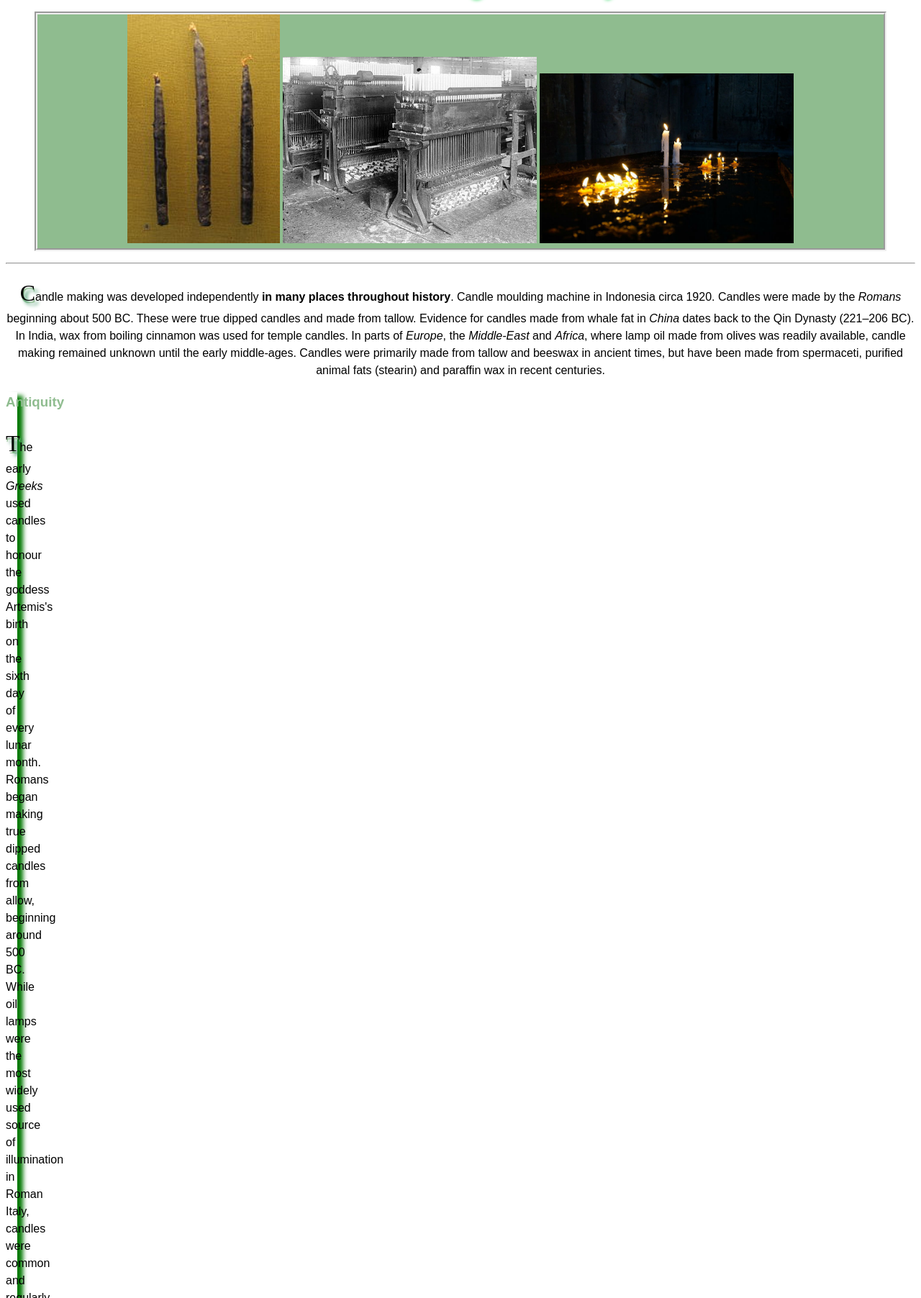
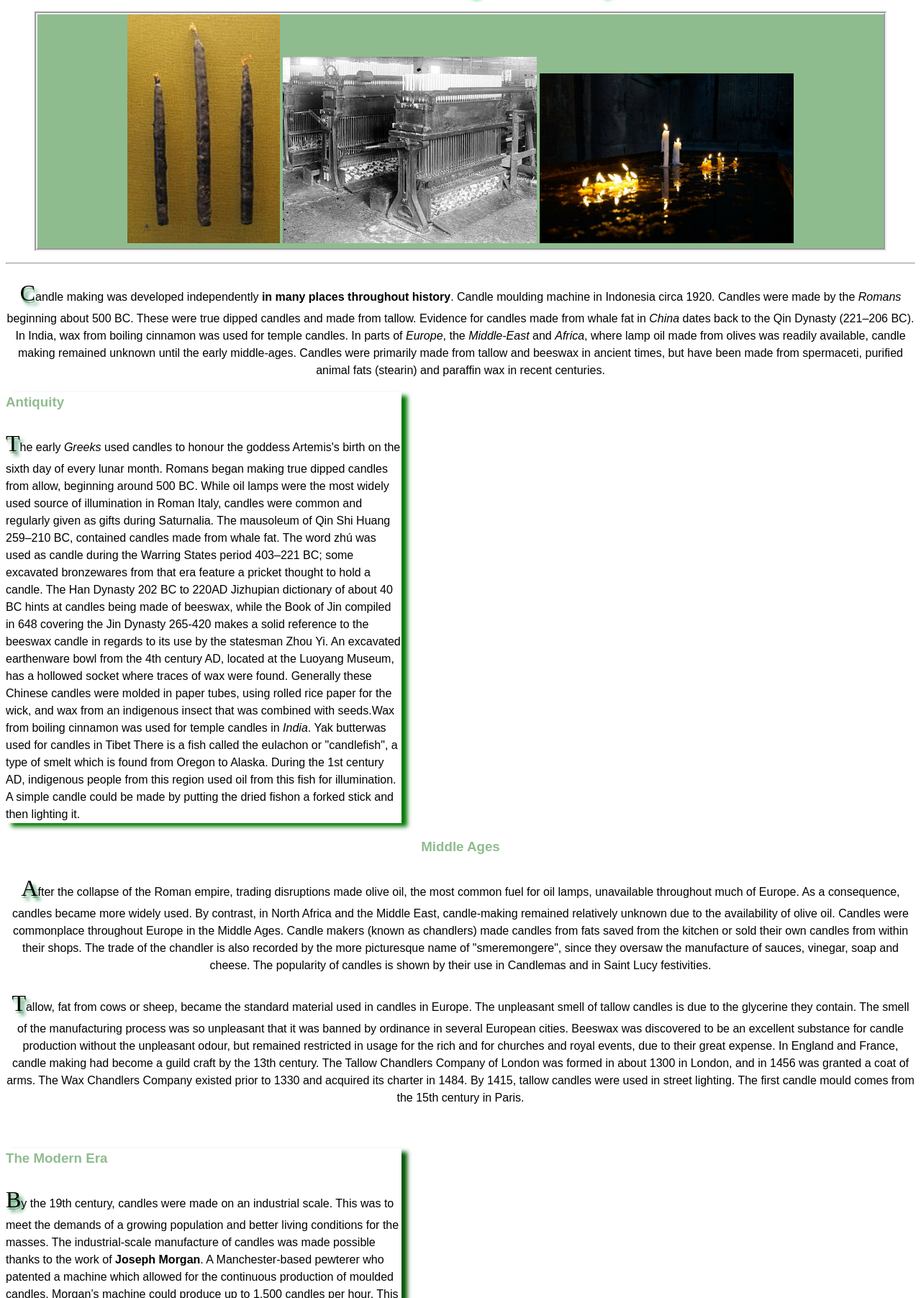
Before and after one commit to CristianaBV/useofcandles, a plain HTML site: page index.html in a window 1280 px wide. Shown: the part 96-1900 px from the top of the page at 72% size. Drawn offline with Linux system fonts and the light colour scheme.

Commit message:
Update main.css
box setting

```diff
--- a/main.css
+++ b/main.css
@@ -22,7 +22,7 @@ h3{color: rgb(143,188,143); /* darkseagreen */
 
 #antiquity {box-sizing:16px;
 Box-shadow: 8px 5px 6px #070 ;
-width:16px;
+width:550px;
 padding: 0em 7em 7em #f90 ;
 border:12px ;
 Border-color:rgb(143,188,143) ; /*darkseagreen*/
@@ -30,7 +30,7 @@ Border-color:rgb(143,188,143) ; /*darkseagreen*/
 
 #modern{overflow: visible ;
 box-shadow: 8px 5px 6px #050 ;
-width: 16px ;
+width: 550px ;
 padding: 0em 7em 7em #f90 ;
 	}
 nav{ text-align: center ;
```
